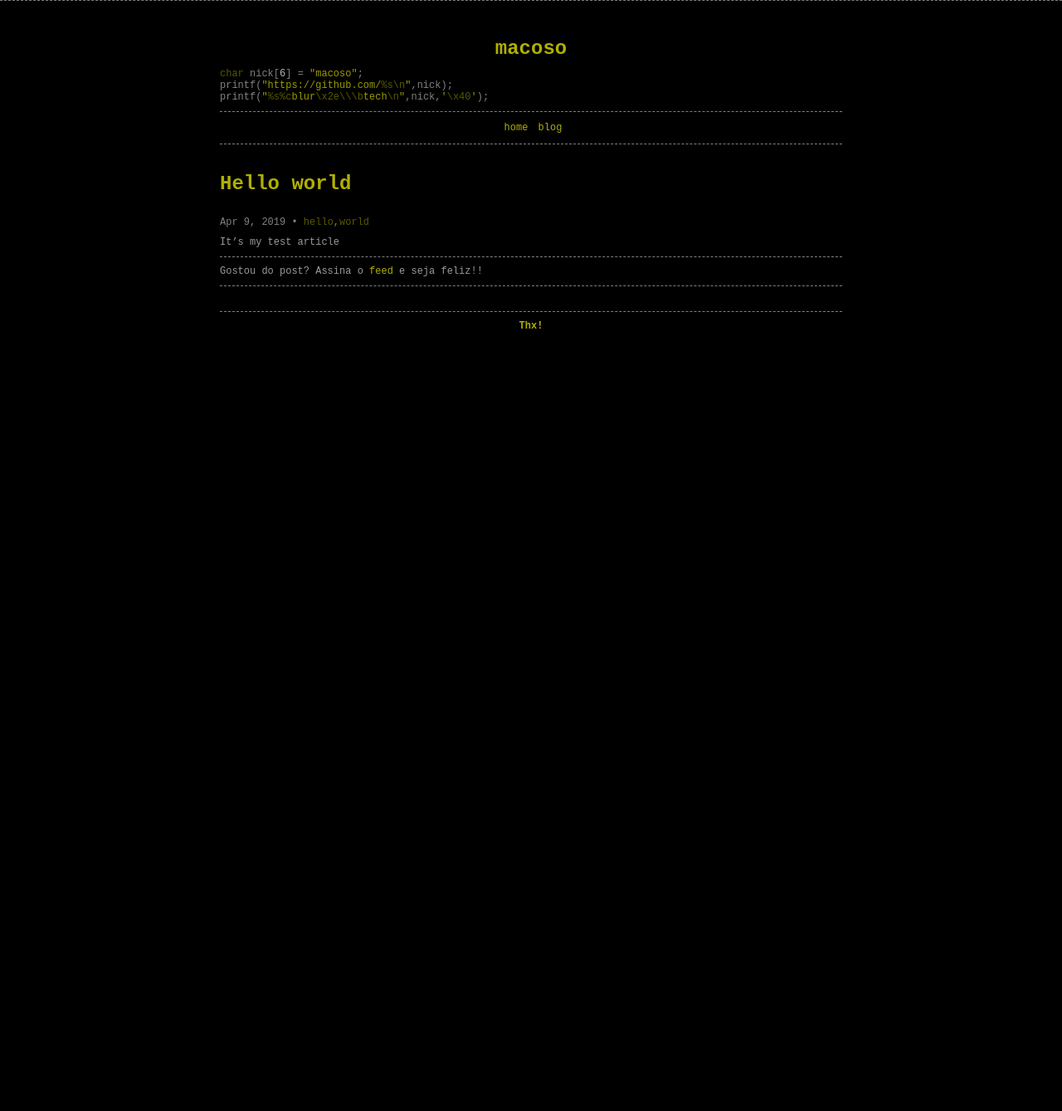
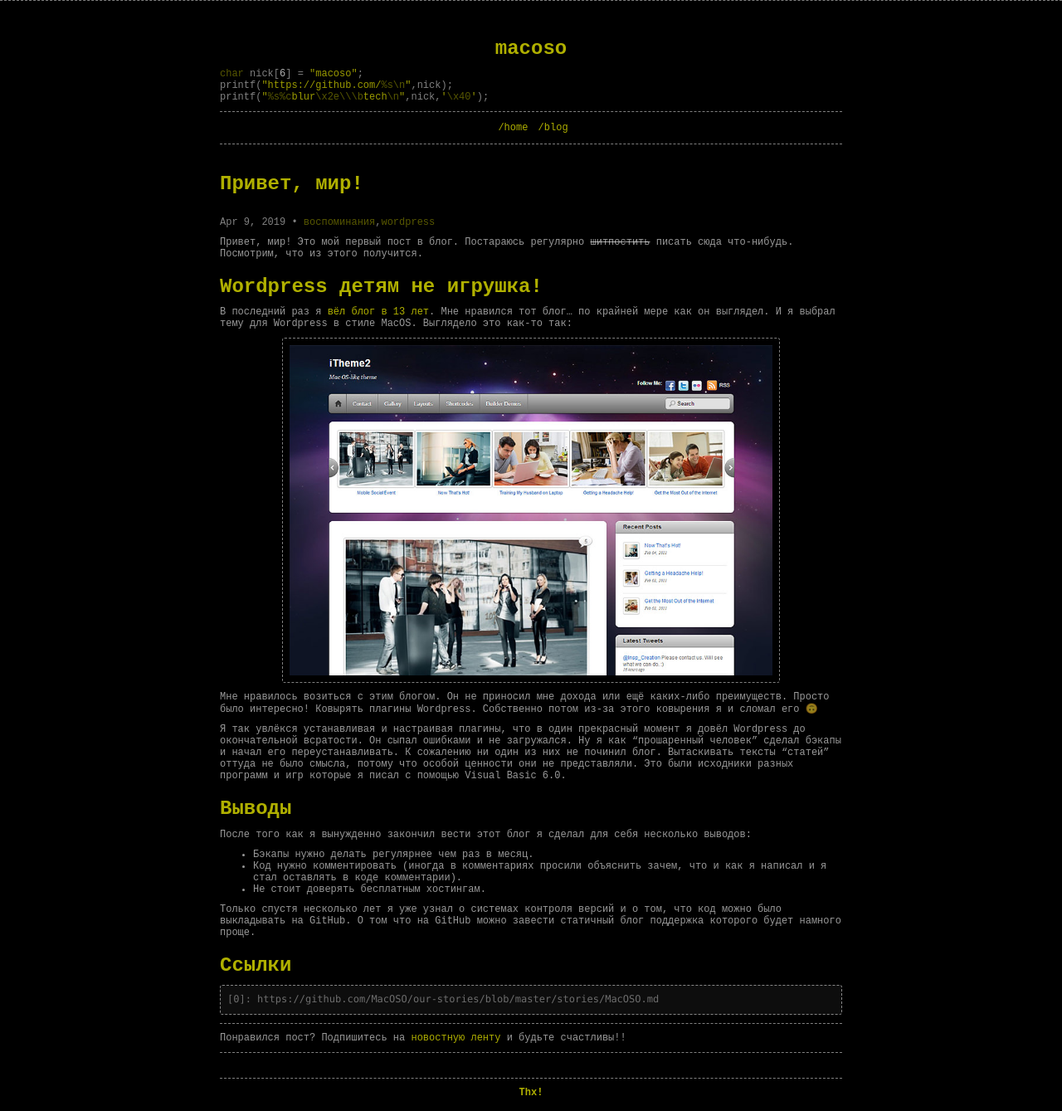
Before and after one commit to MacOSO/macoso.github.io, a Jekyll site: the page built from _posts/2019-04-09-hello-world.md, in a window 1280 px wide. Shown: the whole page at 83% size. Built offline with Jekyll 4.4.1, drawn with Linux system fonts in a browser that asks for light colours; comment, search, counter and statistics services are not loaded; before the commit the page ends 900 px from its top, so only the background shows below that.

Commit message:
Добавил статью: Привет, мир!

```diff
--- a/_includes/blog.html
+++ b/_includes/blog.html
@@ -1,5 +1,5 @@
 <div style="width:100%;text-align:right;">
-    <a href="http://macoso.blur.tech/category/" title="Category List">Category List</a>
+    <a href="http://macoso.blur.tech/category/" title="Список категорий">Список категорий</a>
     |
-    <a href="http://macoso.blur.tech/feed/" title="Atom Feed Posts">Atom Feed</a>
+    <a href="http://macoso.blur.tech/feed/" title="Новостная лента">Новостная лента</a>
 </div>
--- a/_includes/menu.html
+++ b/_includes/menu.html
@@ -2,8 +2,8 @@
   <div class="col-lg-8 col-lg-offset-2">
     <div class="menu">
       <ul>
-          <li><a href="http://macoso.blur.tech">home</a></li>
-          <li><a href="http://macoso.blur.tech/blog/">blog</a></li>
+          <li><a href="http://macoso.blur.tech">/home</a></li>
+          <li><a href="http://macoso.blur.tech/blog/">/blog</a></li>
       </ul>
     </div>
   </div>
--- a/_layouts/post.html
+++ b/_layouts/post.html
@@ -19,7 +19,7 @@ layout: page
   </article>
 
 	<p class="feed-recomendation">
-		Gostou do post? Assina o <a href="http://macoso.blur.tech/feed/">feed</a> e seja feliz!!
+		Понравился пост? Подпишитесь на <a href="http://macoso.blur.tech/feed/">новостную ленту</a> и будьте счастливы!!
 	</p>
 
   {% include disqus.html %}
--- a/_posts/2019-04-09-hello-world.md
+++ b/_posts/2019-04-09-hello-world.md
@@ -1,12 +1,39 @@
 ---
 layout: post
-title:	"Hello world"
+title:	"Привет, мир!"
 date:	2019-04-09 17:51:38 +0700
 categories:
     - blog
 tags:
-    - hello
-    - world
+    - воспоминания
+    - wordpress
 ---
 
-It's my test article
+Привет, мир! Это мой первый пост в блог. Постараюсь регулярно ~~шитпостить~~ писать сюда что-нибудь. Посмотрим, что из этого получится.
+
+# Wordpress детям не игрушка!
+
+В последний раз я [вёл блог в 13 лет](https://github.com/MacOSO/our-stories/blob/master/stories/MacOSO.md). Мне нравился тот блог... по крайней мере как он выглядел. И я выбрал тему для Wordpress в стиле MacOS. Выглядело это как-то так:
+
+![iTheme2](http://macoso.blur.tech/images/posts/2019/hello-world/1.jpg)
+
+Мне нравилось возиться с этим блогом. Он не приносил мне дохода или ещё каких-либо преимуществ. Просто было интересно! Ковырять плагины Wordpress. Собственно потом из-за этого ковырения я и сломал его 🙃
+
+Я так увлёкся устанавливая и настраивая плагины, что в один прекрасный момент я довёл Wordpress до окончательной всратости. Он сыпал ошибками и не загружался. Ну я как "прошаренный человек" сделал бэкапы и начал его переустанавливать. К сожалению ни один из них не починил блог. Вытаскивать тексты "статей" оттуда не было смысла, потому что особой ценности они не представляли. Это были исходники разных программ и игр которые я писал с помощью Visual Basic 6.0.
+
+# Выводы
+
+После того как я вынужденно закончил вести этот блог я сделал для себя несколько выводов:
+- Бэкапы нужно делать регулярнее чем раз в месяц.
+- Код нужно комментировать (иногда в комментариях просили объяснить зачем, что и как я написал и я стал оставлять в коде комментарии).
+- Не стоит доверять бесплатным хостингам.
+
+Только спустя несколько лет я уже узнал о системах контроля версий и о том, что код можно было выкладывать на GitHub. О том что на GitHub можно завести статичный блог поддержка которого будет намного проще.
+
+# Ссылки
+
+~~~
+[0]: https://github.com/MacOSO/our-stories/blob/master/stories/MacOSO.md
+~~~
+
+[0]: https://github.com/MacOSO/our-stories/blob/master/stories/MacOSO.md
```
Also changed, not shown: category.md (+1 -1 lines), images/posts/2019/hello-world/1.jpg (added).
